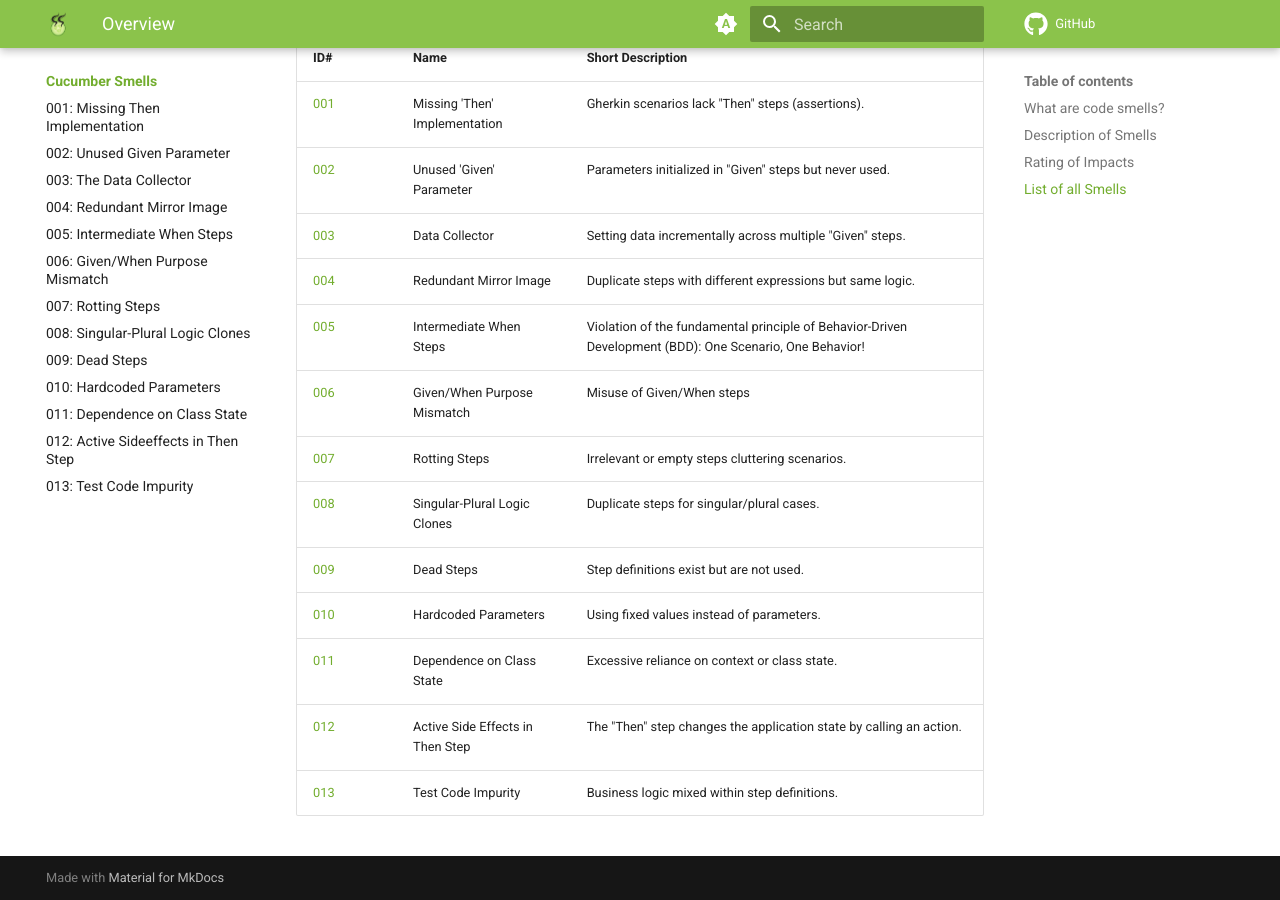
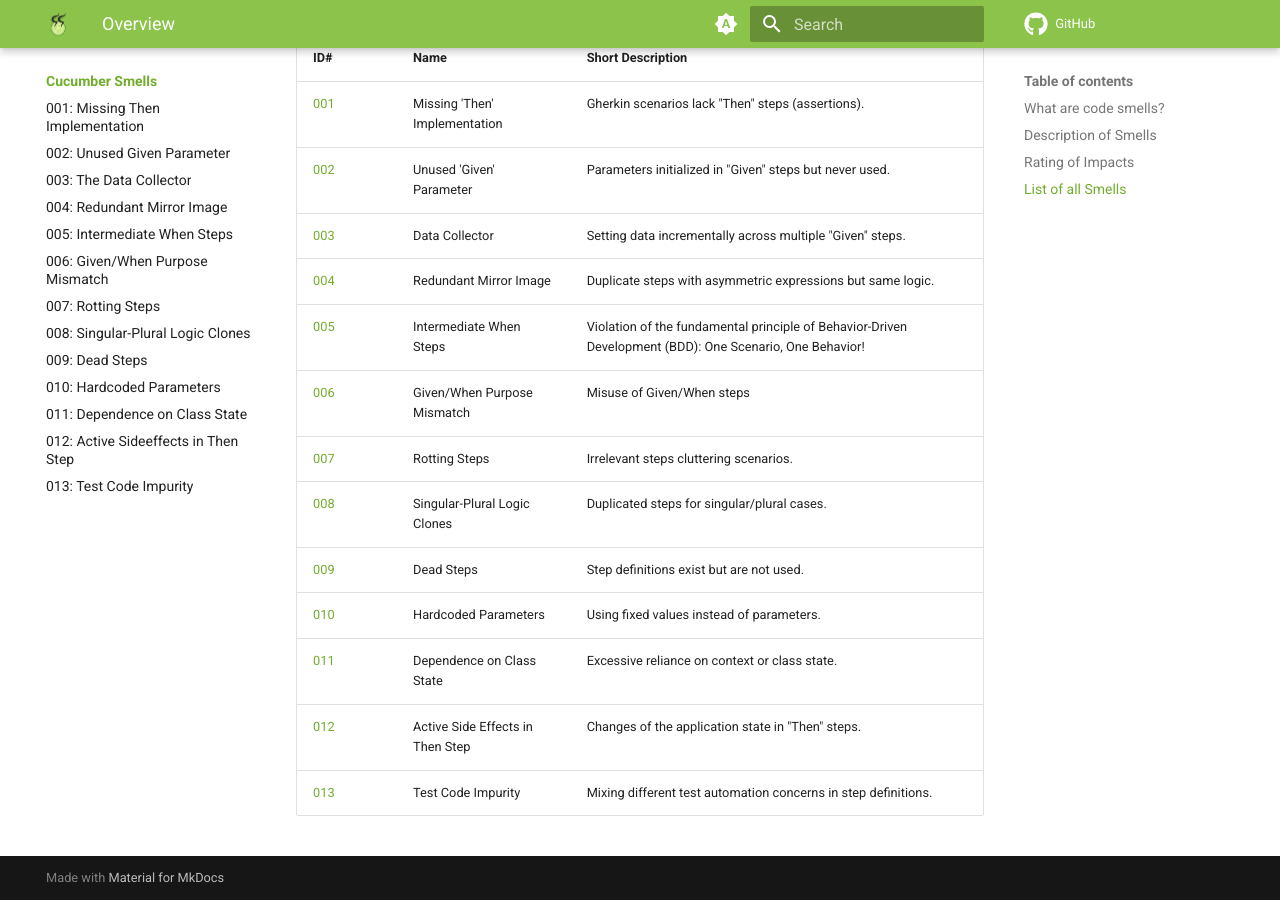
Before and after one commit to Cucumber-Diseases/cucumber-diseases.github.io, an MkDocs documentation site: the page built from docs/smells/index.md, in a window 1280 px wide and 900 px high, scrolled down 1665 px. Built offline with MkDocs 1.6.1 and Material for MkDocs 9.7.7, drawn with Linux system fonts in a browser that asks for light colours.

Commit message:
improve short descriptions

```diff
--- a/docs/smells/index.md
+++ b/docs/smells/index.md
@@ -40,13 +40,13 @@
 | [001](001-missing-then.md) | Missing 'Then' Implementation | Gherkin scenarios lack "Then" steps (assertions). |
 | [002](002-unused-given.md) | Unused 'Given' Parameter | Parameters initialized in "Given" steps but never used. |
 | [003](003-data-collector.md) | Data Collector | Setting data incrementally across multiple "Given" steps. |
-| [004](004-redundant-mirror-image.md) | Redundant Mirror Image | Duplicate steps with different expressions but same logic. |
+| [004](004-redundant-mirror-image.md) | Redundant Mirror Image | Duplicate steps with asymmetric expressions but same logic. |
 | [005](005-intermediate-when-steps.md) | Intermediate When Steps | Violation of the fundamental principle of Behavior-Driven Development (BDD): One Scenario, One Behavior! |
 | [006](006-given-when-purpose-mismatch.md) | Given/When Purpose Mismatch | Misuse of Given/When steps |
-| [007](007-rotting-steps.md) | Rotting Steps | Irrelevant or empty steps cluttering scenarios. |
-| [008](008-singular-plural-logic-clones.md) | Singular-Plural Logic Clones | Duplicate steps for singular/plural cases. |
+| [007](007-rotting-steps.md) | Rotting Steps | Irrelevant steps cluttering scenarios. |
+| [008](008-singular-plural-logic-clones.md) | Singular-Plural Logic Clones | Duplicated steps for singular/plural cases. |
 | [009](009-dead-steps.md) | Dead Steps | Step definitions exist but are not used. |
 | [010](010-hardcoded-parameters.md) | Hardcoded Parameters | Using fixed values instead of parameters. |
 | [011](011-dependence-on-class-state.md) | Dependence on Class State | Excessive reliance on context or class state. |
-| [012](012-active-sideeffects-in-then-step.md) | Active Side Effects in Then Step | The "Then" step changes the application state by calling an action. |
-| [013](013-test-code-impurity.md) | Test Code Impurity | Business logic mixed within step definitions. |
+| [012](012-active-sideeffects-in-then-step.md) | Active Side Effects in Then Step | Changes of the application state in "Then" steps. |
+| [013](013-test-code-impurity.md) | Test Code Impurity | Mixing different test automation concerns in step definitions. |
```
